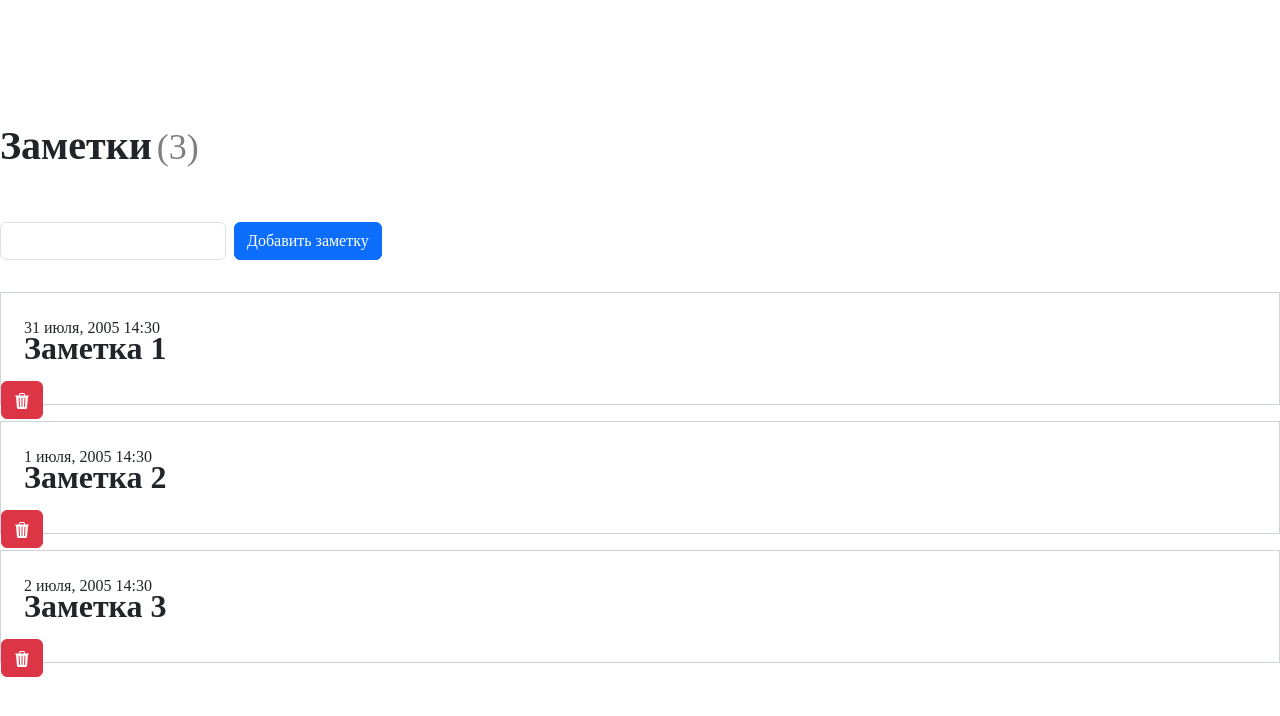
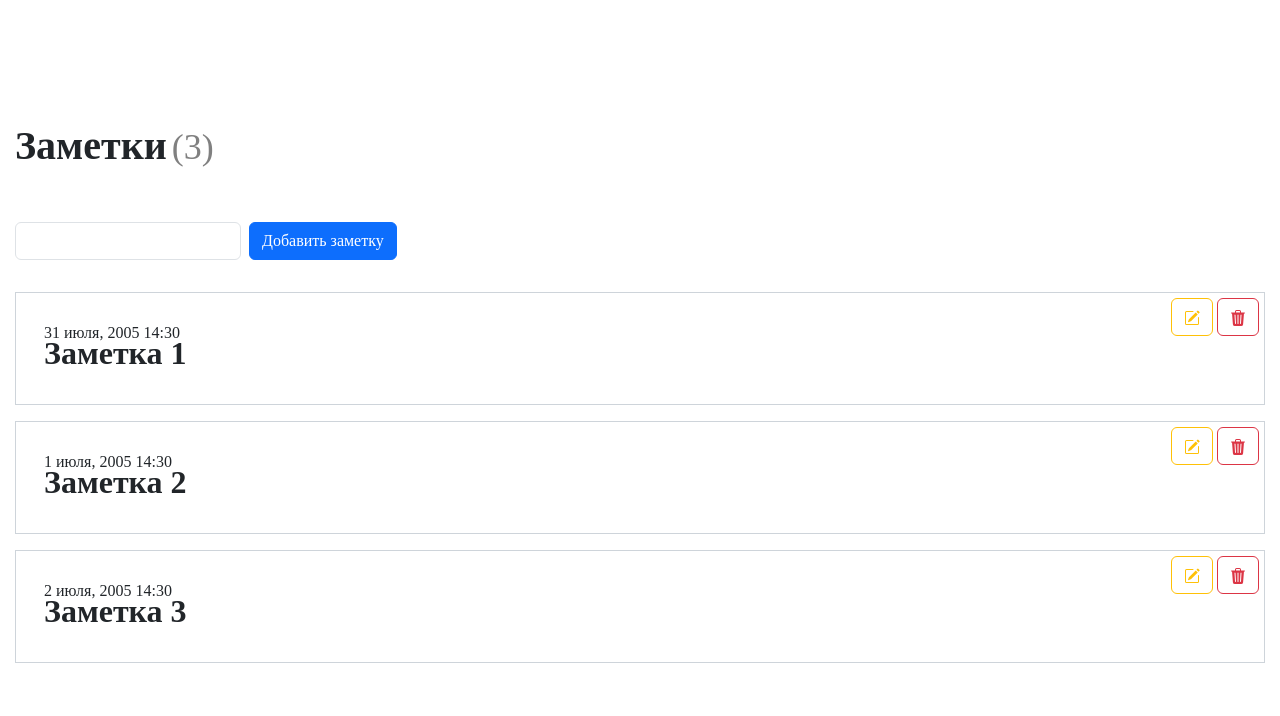
Before and after one commit to dinamik567/notes_aplication, a React (Create React App) app: page / in a window 1280 px wide. Shown: the top 716 px of the page. Built offline with nearby package versions, Linux system fonts and the light colour scheme.

Commit message:
Добавил возможность редактированния и через модалку

```diff
--- a/src/App.css
+++ b/src/App.css
@@ -1,5 +1,6 @@
 .App {
   font-family: 'Mont';
+  padding: 0 15px;
 }
 
 .wrapper {
--- a/src/App.js
+++ b/src/App.js
@@ -4,6 +4,7 @@ import { Header } from './components/Header';
 import { Stack } from 'react-bootstrap';
 import { FormOfNote } from './components/Form-of-note';
 import { ListOfNotes } from './components/List-of-notes';
+import { EditModal } from './components/Edit-modal';
 
 function App() {
   return (
@@ -13,6 +14,7 @@ function App() {
         <FormOfNote/>
         <ListOfNotes/>
       </Stack>
+      <EditModal/>
     </div>
   );
 }
--- /dev/null
+++ b/src/components/Edit-modal/index.jsx
@@ -0,0 +1,58 @@
+import { Form } from 'react-bootstrap';
+import Button from 'react-bootstrap/Button';
+import Modal from 'react-bootstrap/Modal';
+import Stack from 'react-bootstrap/Stack';
+import { useDispatch, useSelector } from 'react-redux';
+import { togleShowModal, changeEditableNote } from '../../store/modal-slice';
+import { editNote } from '../../store/notes-slice';
+
+
+export function EditModal() {
+  const dispatch = useDispatch()
+  const showModal = useSelector(state => state.modal.show);
+  const editableNote = useSelector(state => state.modal.editableNote)
+
+
+  const buttonCancelClickHandler = () => {
+      dispatch(togleShowModal())
+  }
+
+  const submitFormHandler = (e) => {
+    e.preventDefault();
+    console.log(editableNote)
+    dispatch(editNote(editableNote));
+    dispatch(togleShowModal());
+  }
+
+  const changeInputHandler = (e) => {
+    dispatch(changeEditableNote(e.target.value))
+  }
+
+  return (
+    <Modal show={showModal}>
+      <Modal.Header>
+        <Modal.Title>Изменить заметку</Modal.Title>
+      </Modal.Header>
+      <Modal.Body>
+        <Form onSubmit={submitFormHandler}>
+          <Stack direction="horizontal" gap={2}>
+            <Form.Control
+              id="floatingEditField"
+              type="text"
+              value={editableNote.note}
+              onChange={changeInputHandler}
+            />
+            <Button variant="success">
+              ОК
+            </Button>
+          </Stack>
+        </Form>
+      </Modal.Body>
+      <Modal.Footer>
+        <Button variant="secondary" onClick={buttonCancelClickHandler}>
+          Отмена
+        </Button>
+      </Modal.Footer>
+    </Modal>
+  );
+}
--- a/src/components/Form-of-note/index.jsx
+++ b/src/components/Form-of-note/index.jsx
@@ -16,7 +16,7 @@ export const FormOfNote = () => {
         e.preventDefault();
 
         const currentDate = convertTime(new Date());
-        dispatch(addNote({time: currentDate, note: noteValue}))
+        dispatch(addNote({id: Date.now(), time: currentDate, note: noteValue}))
 
         //Сброс значения инпута
         setNoteValue('')
--- a/src/components/List-of-notes/index.jsx
+++ b/src/components/List-of-notes/index.jsx
@@ -4,13 +4,14 @@ import { useSelector } from "react-redux"
 
 export const ListOfNotes = () => {
     const notes = useSelector(state => state.notes);
-
+    console.log(notes)
     return (
         <Stack gap={3}>
             {notes?.map(note => <Note
                 key={note.time}
                 note={note.note}
                 time={note.time}
+                id={note.id}
             />)}
         </Stack>
     )
--- a/src/components/Note/index.jsx
+++ b/src/components/Note/index.jsx
@@ -1,24 +1,40 @@
-import { Button } from "react-bootstrap"
+import { Button, Stack } from "react-bootstrap"
 import { useDispatch } from "react-redux"
-import { deleteNote } from "../../store/notes-slice";
+import { deleteNote } from "../../store/notes-slice"
+import { setEditableNote, togleShowModal } from "../../store/modal-slice"
 
-export const Note = ({time, note}) => {
+export const Note = ({time, note, id}) => {
     const dispatch = useDispatch();
 
-    const buttonClickHandler = () => {
-        dispatch(deleteNote(time))
+    const buttonDeleteClickHandler = () => {
+        dispatch(deleteNote(id))
     }
+
+    const buttonEditClickHandler = () => {
+        dispatch(setEditableNote({time, note, id}))
+        dispatch(togleShowModal())
+    }
+
     return (
-        <div style={{height: '113px', border: '1px solid rgba(206, 212, 218, 1)'}}>
+        <div style={{height: '113px', padding: '5px', display: 'flex', justifyContent: 'space-between', border: '1px solid rgba(206, 212, 218, 1)'}}>
             <div style={{margin: '23px'}}>
                 <div>{time}</div>
                 <div style={{fontSize: '2rem', fontWeight: '700', lineHeight: '1.12rem'}}>{note}</div>
             </div>
-            <Button variant="danger" onClick={buttonClickHandler}>
-                <svg xmlns="http://www.w3.org/2000/svg" width="16" height="16" fill="currentColor" className="bi bi-trash3-fill" viewBox="0 0 16 16">
-                    <path d="M11 1.5v1h3.5a.5.5 0 0 1 0 1h-.538l-.853 10.66A2 2 0 0 1 11.115 16h-6.23a2 2 0 0 1-1.994-1.84L2.038 3.5H1.5a.5.5 0 0 1 0-1H5v-1A1.5 1.5 0 0 1 6.5 0h3A1.5 1.5 0 0 1 11 1.5m-5 0v1h4v-1a.5.5 0 0 0-.5-.5h-3a.5.5 0 0 0-.5.5M4.5 5.029l.5 8.5a.5.5 0 1 0 .998-.06l-.5-8.5a.5.5 0 1 0-.998.06Zm6.53-.528a.5.5 0 0 0-.528.47l-.5 8.5a.5.5 0 0 0 .998.058l.5-8.5a.5.5 0 0 0-.47-.528ZM8 4.5a.5.5 0 0 0-.5.5v8.5a.5.5 0 0 0 1 0V5a.5.5 0 0 0-.5-.5"/>
-                </svg>
-            </Button>
+            <Stack style={{alignItems: "flex-start"}} direction="horizontal" gap={1}>
+                <Button variant="outline-warning" onClick={buttonEditClickHandler}>
+                    <svg xmlns="http://www.w3.org/2000/svg" width="16" height="16" fill="currentColor" className="bi bi-pencil-square" viewBox="0 0 16 16">
+                        <path d="M15.502 1.94a.5.5 0 0 1 0 .706L14.459 3.69l-2-2L13.502.646a.5.5 0 0 1 .707 0l1.293 1.293zm-1.75 2.456-2-2L4.939 9.21a.5.5 0 0 0-.121.196l-.805 2.414a.25.25 0 0 0 .316.316l2.414-.805a.5.5 0 0 0 .196-.12l6.813-6.814z"/>
+                        <path fillRule="evenodd" d="M1 13.5A1.5 1.5 0 0 0 2.5 15h11a1.5 1.5 0 0 0 1.5-1.5v-6a.5.5 0 0 0-1 0v6a.5.5 0 0 1-.5.5h-11a.5.5 0 0 1-.5-.5v-11a.5.5 0 0 1 .5-.5H9a.5.5 0 0 0 0-1H2.5A1.5 1.5 0 0 0 1 2.5z"/>
+                    </svg>
+                </Button>
+                <Button variant="outline-danger" onClick={buttonDeleteClickHandler}>
+                    <svg xmlns="http://www.w3.org/2000/svg" width="16" height="16" fill="currentColor" className="bi bi-trash3-fill" viewBox="0 0 16 16">
+                        <path d="M11 1.5v1h3.5a.5.5 0 0 1 0 1h-.538l-.853 10.66A2 2 0 0 1 11.115 16h-6.23a2 2 0 0 1-1.994-1.84L2.038 3.5H1.5a.5.5 0 0 1 0-1H5v-1A1.5 1.5 0 0 1 6.5 0h3A1.5 1.5 0 0 1 11 1.5m-5 0v1h4v-1a.5.5 0 0 0-.5-.5h-3a.5.5 0 0 0-.5.5M4.5 5.029l.5 8.5a.5.5 0 1 0 .998-.06l-.5-8.5a.5.5 0 1 0-.998.06Zm6.53-.528a.5.5 0 0 0-.528.47l-.5 8.5a.5.5 0 0 0 .998.058l.5-8.5a.5.5 0 0 0-.47-.528ZM8 4.5a.5.5 0 0 0-.5.5v8.5a.5.5 0 0 0 1 0V5a.5.5 0 0 0-.5-.5"/>
+                    </svg>
+                </Button>
+
+            </Stack>
         </div>
     )
 }
--- /dev/null
+++ b/src/defaultSetting.js
@@ -0,0 +1,17 @@
+export const notes = [
+    {
+        id: 1,
+        time: '31 июля, 2005 14:30',
+        note: "Заметка 1"
+    },
+    {
+        id: 2,
+        time: '1 июля, 2005 14:30',
+        note: "Заметка 2"
+    },
+    {
+        id: 3,
+        time: '2 июля, 2005 14:30',
+        note: "Заметка 3"
+    }
+]
--- /dev/null
+++ b/src/store/modal-slice.js
@@ -0,0 +1,24 @@
+import { createSlice } from '@reduxjs/toolkit'
+
+const initialState = {
+    show: false,
+    editableNote: {}
+}
+
+export const modalSlice = createSlice({
+    name: 'counter',
+    initialState,
+    reducers: {
+        togleShowModal: state => ({...state, show: !state.show}),
+        setEditableNote: (state, action) => ({...state, editableNote: {...action.payload}}),
+        changeEditableNote: (state, action) => ({
+            ...state,
+            editableNote: {...state.editableNote, note: action.payload
+        }})
+    },
+  })
+
+  // Action creators are generated for each case reducer function
+  export const { togleShowModal, setEditableNote, changeEditableNote } = modalSlice.actions
+
+  export default modalSlice.reducer
--- a/src/store/notes-slice.js
+++ b/src/store/notes-slice.js
@@ -1,32 +1,31 @@
 import { createSlice } from '@reduxjs/toolkit'
-
-const initialState = [
-    {
-        time: '31 июля, 2005 14:30',
-        note: "Заметка 1"
-    },
-    {
-        time: '1 июля, 2005 14:30',
-        note: "Заметка 2"
-    },
-    {
-        time: '2 июля, 2005 14:30',
-        note: "Заметка 3"
-    }
-]
+import { notes as initialState } from '../defaultSetting';
 
 export const notesSlice = createSlice({
     name: 'counter',
     initialState,
     reducers: {
-        addNote: (state, action) => [...state, {time: action.payload.time, note: action.payload.note}],
+        addNote: (state, action) => [...state, {
+            id: action.payload.id,
+            time: action.payload.time,
+            note: action.payload.note
+        }],
         deleteNote: (state, action) => {
-            return [...state].filter(note => note.time !== action.payload)
+
+            return [...state]?.filter(note => note.id !== action.payload)
+        },
+        editNote: (state, action) => {
+            return [...state]?.map(note => {
+                if (note.id === action.payload.id) {
+                    return action.payload
+                }
+                return note
+            })
         }
     },
   })
 
   // Action creators are generated for each case reducer function
-  export const { addNote, deleteNote } = notesSlice.actions
+  export const { addNote, deleteNote, editNote } = notesSlice.actions
 
   export default notesSlice.reducer
--- a/src/store/store.js
+++ b/src/store/store.js
@@ -1,8 +1,10 @@
 import { configureStore } from '@reduxjs/toolkit'
 import notesSlice  from './notes-slice'
+import modalSlice from './modal-slice'
 
 export const store = configureStore({
   reducer: {
-    notes: notesSlice
+    notes: notesSlice,
+    modal: modalSlice
   },
 })
```
Also changed, not shown: заметки.txt.
